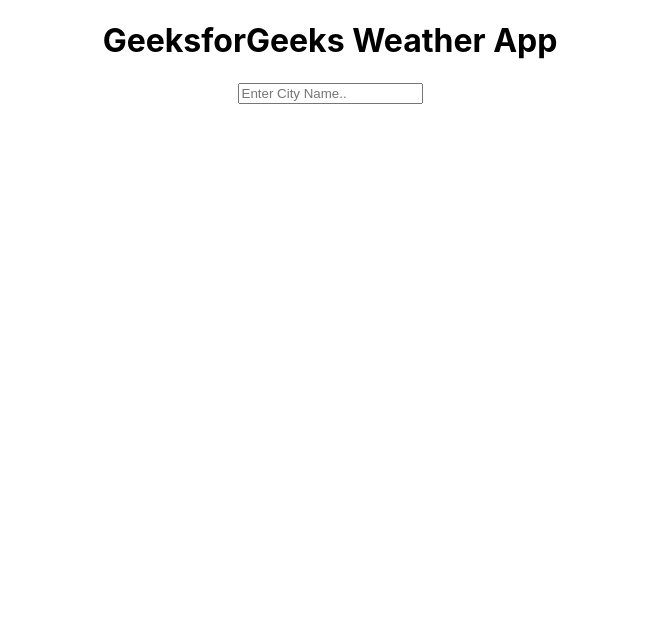
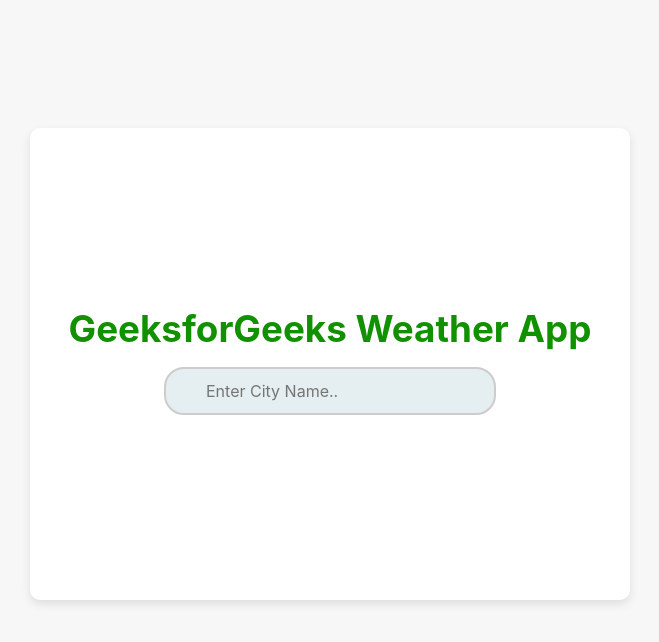
Before and after one commit to alibha04/ReactProjectMain, a React (Create React App) app in the folder weather-application/: page / in a window 1280 px wide. Shown: the top 642 px of the page, without its empty margins (310-969 px from the left). Built offline with nearby package versions, Linux system fonts and the light colour scheme.

Commit message:
weather app completed

```diff
--- a/weather-application/src/App.css
+++ b/weather-application/src/App.css
@@ -1,38 +1,112 @@
-.App {
-  text-align: center;
+/* App.css */
+* {
+	font-family: -apple-system, BlinkMacSystemFont, 'Segoe UI', Roboto, Oxygen,
+		Ubuntu, Cantarell, 'Open Sans', 'Helvetica Neue', sans-serif;
 }
 
-.App-logo {
-  height: 40vmin;
-  pointer-events: none;
+html {
+	background-color: #f7f7f7;
 }
 
-@media (prefers-reduced-motion: no-preference) {
-  .App-logo {
-    animation: App-logo-spin infinite 20s linear;
-  }
+.app-name {
+	font-size: 2.3rem;
+	color: rgb(17, 144, 0);
+	margin-bottom: 16px;
 }
 
-.App-header {
-  background-color: #282c34;
-  min-height: 100vh;
-  display: flex;
-  flex-direction: column;
-  align-items: center;
-  justify-content: center;
-  font-size: calc(10px + 2vmin);
-  color: white;
+.App {
+	display: flex;
+	flex-direction: column;
+	justify-content: center;
+	align-items: center;
+	width: 600px;
+	min-height: 440px;
+	background-color: rgb(255, 255, 255);
+	text-align: center;
+	margin: 128px auto;
+	border-radius: 10px;
+	padding-bottom: 32px;
+	box-shadow: 0 4px 10px rgba(0, 0, 0, 0.1);
 }
 
-.App-link {
-  color: #61dafb;
+.city-search {
+	width: 100%;
+	max-width: 400px;
+	box-sizing: border-box;
+	border: 2px solid rgb(204, 204, 204);
+	outline: none;
+	border-radius: 20px;
+	font-size: 16px;
+	background-color: #e5eef0;
+	background-position: 10px 12px;
+	background-repeat: no-repeat;
+	padding: 12px 40px 12px 40px;
+	-webkit-transition: width 0.4s ease-in-out;
+	transition: width 0.4s ease-in-out;
+	color: #333;
 }
 
-@keyframes App-logo-spin {
-  from {
-    transform: rotate(0deg);
-  }
-  to {
-    transform: rotate(360deg);
-  }
+.city-search:focus {
+	width: 100%;
 }
+
+.city-name {
+	font-size: 1.5rem;
+	color: #444;
+	margin-bottom: 8px;
+}
+
+.date {
+	font-size: 1.25em;
+	font-weight: 500;
+	color: #777;
+}
+
+.icon-temp {
+	font-size: 3rem;
+	font-weight: 700;
+	color: #1e2432;
+	text-align: center;
+}
+
+.deg {
+	font-size: 1.3rem;
+	vertical-align: super;
+}
+
+.des-wind {
+	font-weight: 500;
+	color: #666;
+}
+
+.error-message {
+	display: block;
+	text-align: center;
+	color: #d32f2f;
+	font-size: 24px;
+	margin-top: auto;
+}
+
+.Loader {
+	display: flex;
+	justify-content: center;
+	align-items: center;
+	height: 100%;
+}
+
+.Loader>div {
+	margin: 0 auto;
+}
+
+.weather-icon {
+	display: flex;
+	justify-content: center;
+	align-items: center;
+}
+
+.weather-icon img {
+	width: 100px;
+	height: 100px;
+	border-radius: 50%;
+	box-shadow: 0 4px 8px rgba(0, 0, 0, 0.2);
+}
```
